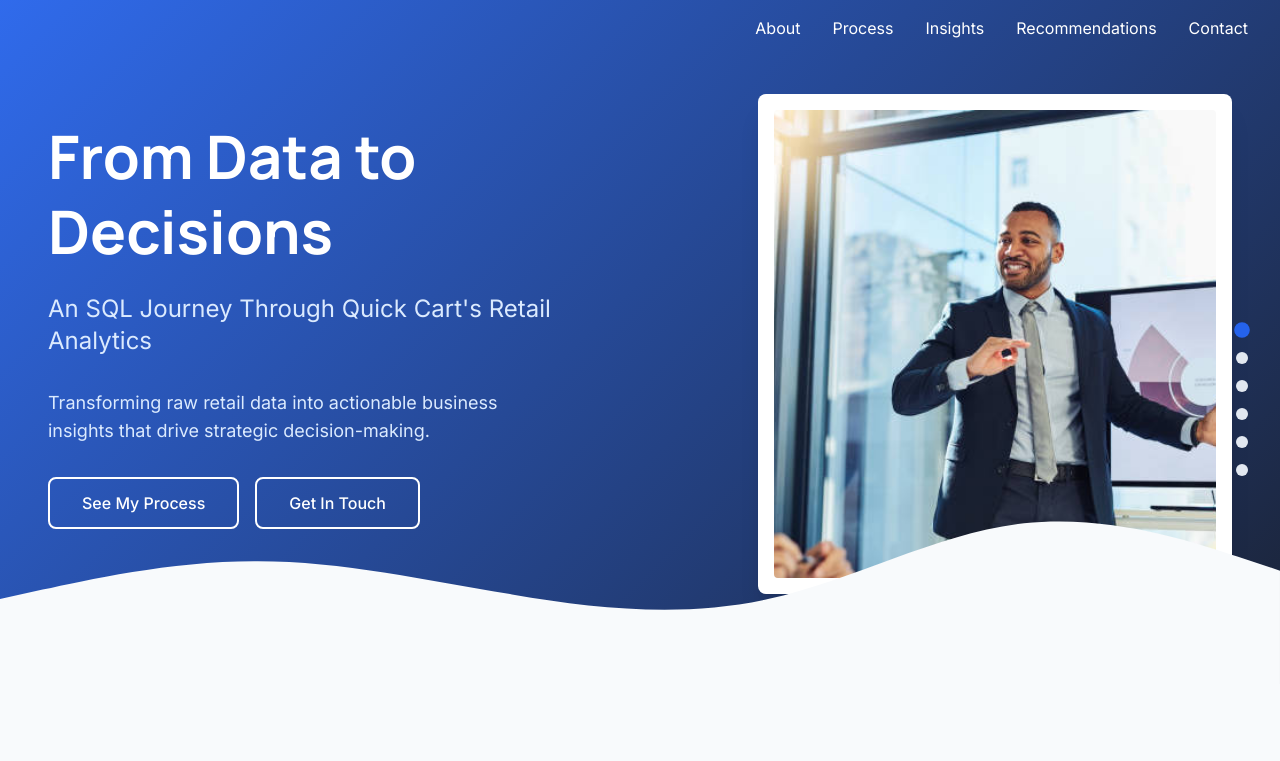
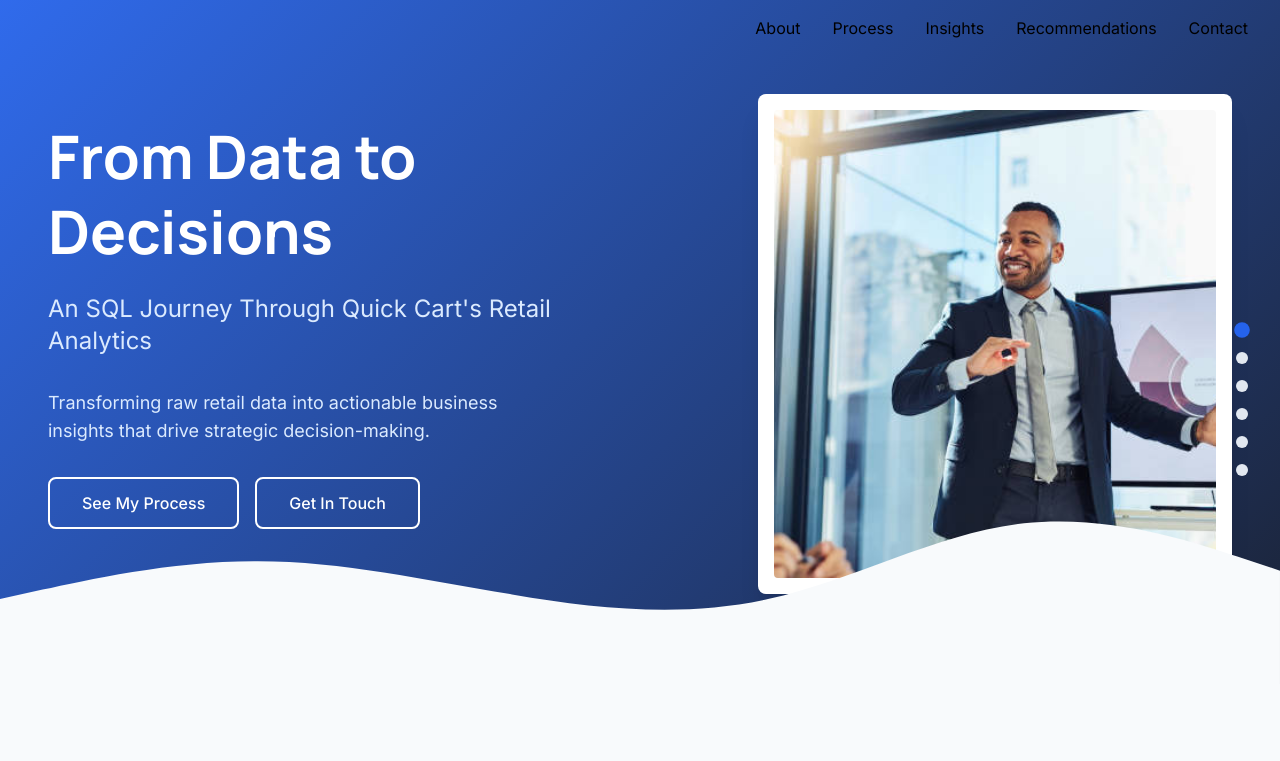
Before and after one commit to Olumide-A/QUICK-CART-SQL-PROJECT, a plain HTML site: page index.html in a window 1280 px wide. Shown: the top 761 px of the page. Drawn offline with nearby package versions, Linux system fonts and the light colour scheme.

Commit message:
seo optimization

```diff
--- a/index.html
+++ b/index.html
@@ -11,7 +11,7 @@
     content="An SQL-powered journey transforming raw retail data into actionable insights. Discover how Quick Cart's data drives better business decisions." />
   <meta name="keywords"
     content="SQL, Data Analytics, Retail Data, Business Intelligence, Data to Decisions, Quick Cart, Portfolio Project" />
-  <meta name="author" content="Ese Gbenmo" />
+  <meta name="author" content="Orukotan Olumide" />
   <meta name="robots" content="index, follow" />
 
   <!-- Favicon -->
@@ -22,8 +22,8 @@
   <meta property="og:description"
     content="An SQL project that turns retail data into business strategy. Explore how data becomes decisions." />
   <meta property="og:type" content="website" />
-  <meta property="og:url" content="https://yourdomain.com/" />
-  <meta property="og:image" content="https://yourdomain.com/Images/hero-img.jpg" />
+  <meta property="og:url" content="https://olumide-a.github.io/QUICK-CART-SQL-PROJECT/" />
+  <meta property="og:image" content="./Images/hero-img.jpg" />
 
   <!-- GSAP and Tailwind -->
   <script src="https://cdnjs.cloudflare.com/ajax/libs/gsap/3.11.4/gsap.min.js"></script>
@@ -375,11 +375,11 @@
 
         </div>
         <div class="hidden md:flex items-center space-x-8">
-          <a href="#about" class="text-white nav-link">About</a>
-          <a href="#process" class="text-white nav-link">Process</a>
-          <a href="#insights" class="text-white nav-link">Insights</a>
-          <a href="#recommendations" class="text-white nav-link">Recommendations</a>
-          <a href="#contact" class="text-white nav-link">Contact</a>
+          <a href="#about" class="text-black nav-link">About</a>
+          <a href="#process" class="text-black nav-link">Process</a>
+          <a href="#insights" class="text-black nav-link">Insights</a>
+          <a href="#recommendations" class="text-black nav-link">Recommendations</a>
+          <a href="#contact" class="text-black nav-link">Contact</a>
         </div>
         <div class="md:hidden">
           <button id="menuBtn" class="text-white">
```
